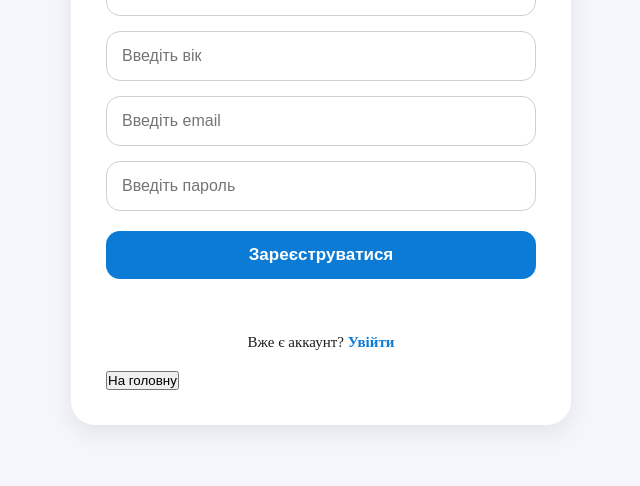
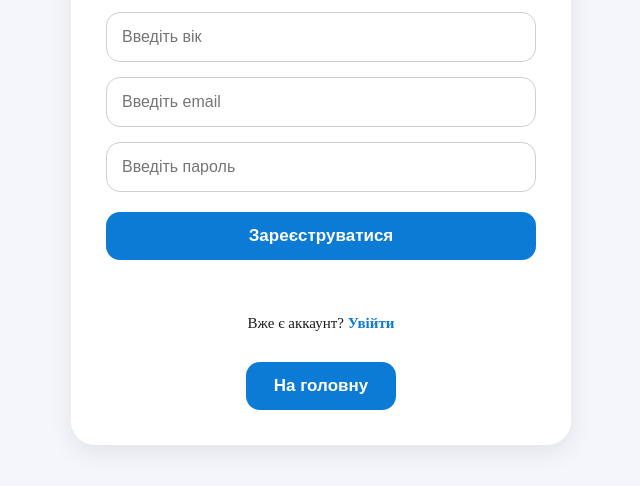
Before and after one commit to SmartStayy/SmartStay, a website: page public/register.html in a window 1280 px wide. Shown: the part 254-740 px from the top of the page, without its empty margins (319-959 px from the left). Drawn offline with Linux system fonts and the light colour scheme.

Commit message:
add button

```diff
--- a/public/register.html
+++ b/public/register.html
@@ -30,9 +30,11 @@
                 Вже є аккаунт?
                 <a href="/api/auth/login">Увійти</a> </p>
 
-            <button id="btn_back_to_home" class="hero-buttons" type="button">
-                На головну
-            </button>
+            <div class="back-wrapper">
+                <button id="btn_back_to_home" class="btn" type="button">
+                    На головну
+                </button>
+            </div>
         </div>
     </div>
 
```
Also changed, not shown: public/index.html (+1 -1 lines), public/login.html (+8 -3 lines).
